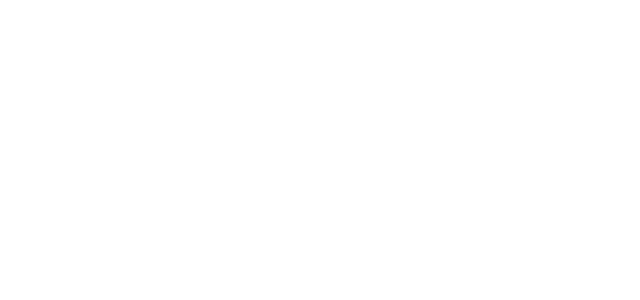
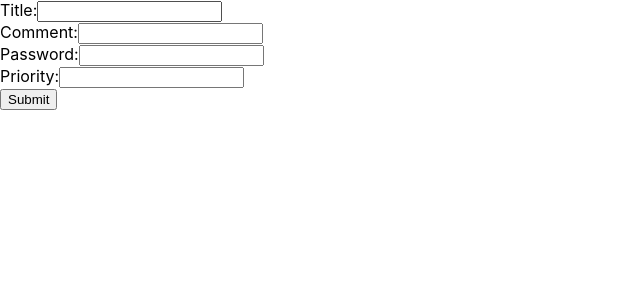
Before and after one commit to luccasst/frontend-call-opening, a React (Create React App) app in the folder frontend-call-opening/: page /call in a window 1280 px wide. Before the commit this address had no page. Shown: the top 300 px of the page, without its empty margins (0-640 px from the left). Built offline with nearby package versions, Linux system fonts and the light colour scheme.

Commit message:
add callPage and route from call

```diff
--- a/frontend-call-opening/src/helpers/routes.js
+++ b/frontend-call-opening/src/helpers/routes.js
@@ -1,6 +1,7 @@
 import React from 'react';
 import { Routes, Route } from 'react-router-dom';
 import LoginPage from '../pages/loginPages';
+import CallPage from '../pages/callPage';
 
 
 function RoutesFunc() {
@@ -8,6 +9,7 @@
     <Routes>
       <Route path="/" element={<LoginPage />} />
       <Route path="/login" element={<LoginPage />} />
+      <Route path="/call" element={<CallPage />} />
     </Routes>
   );
 }
--- /dev/null
+++ b/frontend-call-opening/src/pages/callPage.jsx
@@ -0,0 +1,61 @@
+import React, { useState } from 'react';
+
+const CallPage = () => {
+    const [title, setTitle] = useState('');
+    const [comment, setComment] = useState('');
+    const [status, setStatus] = useState('');
+    const [priority, setPriority] = useState('');
+
+    const handleSubmit = (e) => {
+        e.preventDefault();
+
+        setTitle('');
+        setComment('');
+        setStatus('');
+        setPriority('');
+    }
+
+    return (
+        <form onSubmit={handleSubmit}>
+          <label>
+            Title:
+            <input
+              type="text"
+              value={title}
+              onChange={(e) => setTitle(e.target.value)}
+            />
+          </label>
+          <br />
+          <label>
+            Comment:
+            <input
+              type="email"
+              value={comment}
+              onChange={(e) => setComment(e.target.value)}
+            />
+          </label>
+          <br />
+          <label>
+            Password:
+            <input
+              type="password"
+              value={status}
+              onChange={(e) => setStatus(e.target.value)}
+            />
+          </label>
+          <br />
+          <label>
+            Priority:
+            <input
+              type="text"
+              value={priority}
+              onChange={(e) => setPriority(e.target.value)}
+            />
+          </label>
+          <br />
+          <button type="submit">Submit</button>
+        </form>
+      );
+}
+
+export default CallPage;
--- a/frontend-call-opening/src/pages/loginPages.jsx
+++ b/frontend-call-opening/src/pages/loginPages.jsx
@@ -1,6 +1,43 @@
-import React from 'react';
+import React, { useState } from 'react';
+import { useNavigate } from 'react-router-dom';
 
 function LoginPage() {
+  const navigate = useNavigate();
+  const [failed, setFailed] = useState(false);
+  const [login, setLogin] = useState({
+    email: '',
+    password: '',
+  });
+
+  const handleClick = async () => {
+    const options = {
+      method: 'POST',
+      body: JSON.stringify(login),
+      headers: {
+        'Content-Type': 'application/json',
+      },
+    };
+    const url = 'http://192.168.0.39:3010/auth/login';
+    const response = await fetch(url, options);
+    if (response.ok) {
+      const data = await response.json();
+      console.log(data);
+        const token = data.token;
+        localStorage.setItem('token', token);
+        navigate('/call');
+
+
+    }
+    setFailed(true);
+  };
+
+  const handleInputChange = (e) => {
+    const { name, value } = e.target;
+    setLogin((prevLogin) => ({
+      ...prevLogin,
+      [name]: value,
+    }));
+  };
 
   return (
     <div className="login-page">
@@ -12,7 +49,8 @@
               type="email"
               name="email"
               placeholder="Digite seu email"
-
+              value={login.email}
+              onChange={handleInputChange}
             />
           </label>
           <label htmlFor="password">
@@ -21,26 +59,18 @@
               type="password"
               name="password"
               placeholder="Digite sua senha"
-
+              value={login.password}
+              onChange={handleInputChange}
             />
           </label>
-          <button
-            type="button"
-            className="login-btn"
-          >
+          <button type="button" className="login-btn" onClick={handleClick}>
             LOGIN
           </button>
-          <button
-            type="button"
-            className="create-btn"
-          >
+          <button type="button" className="create-btn">
             REGISTRAR
           </button>
         </form>
-        <p
-        >
-
-        </p>
+        <p></p>
       </div>
     </div>
   );
```
Also changed, not shown: frontend-call-opening/src/pages/callPageStyle.css (added).
